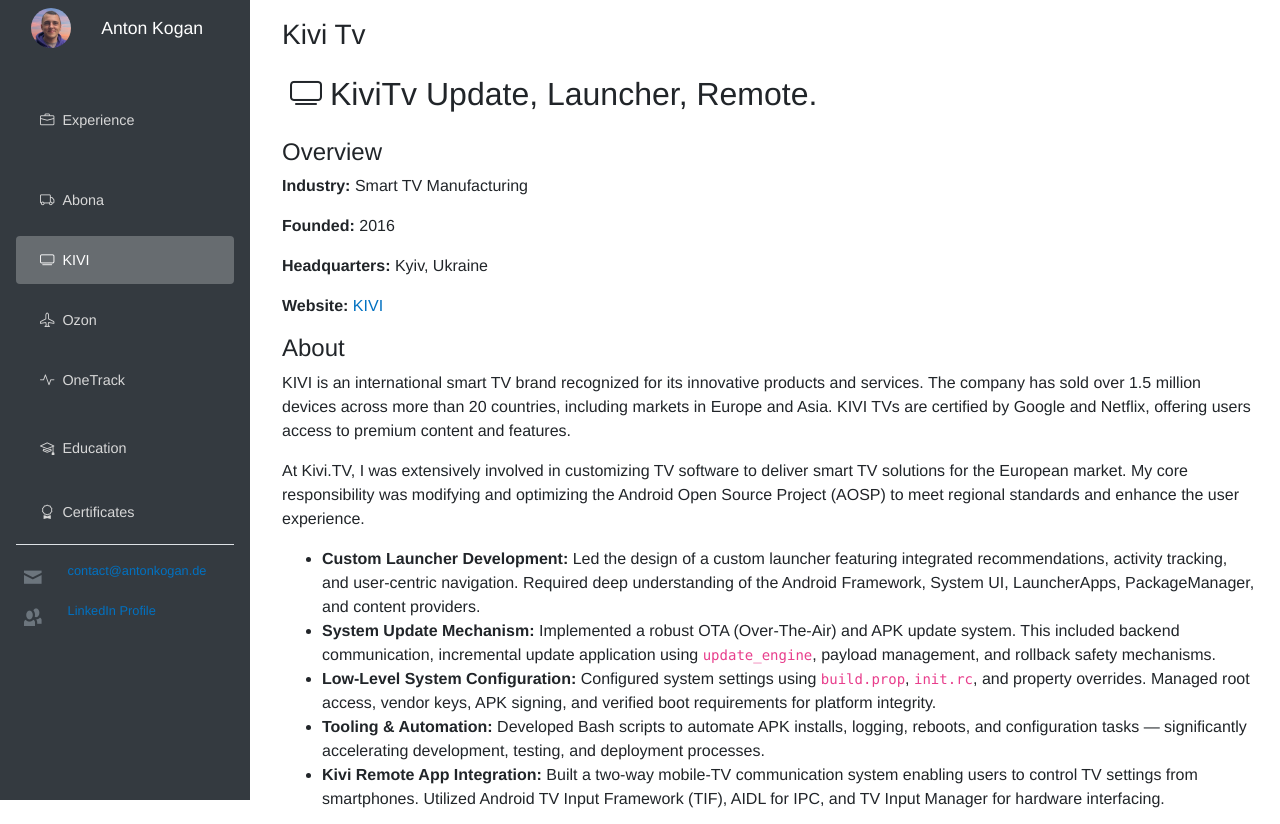
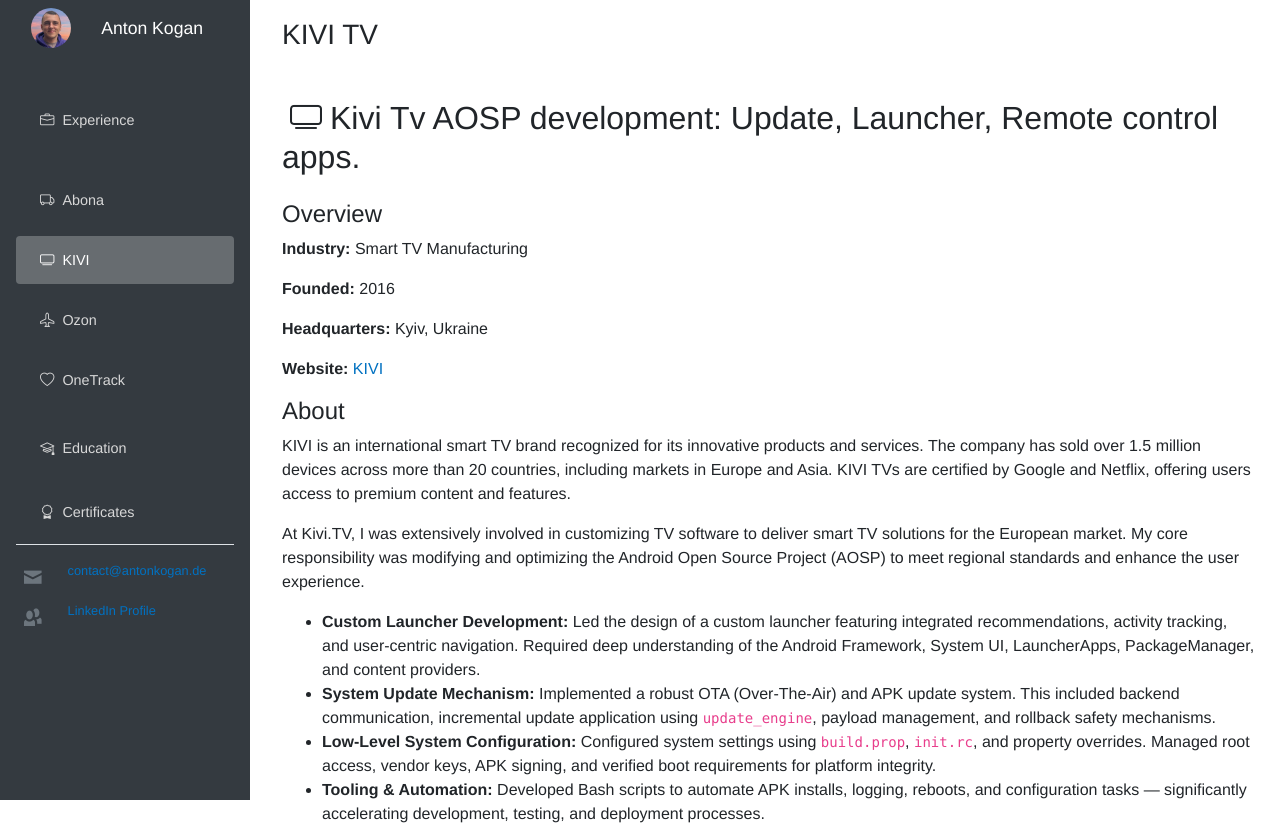
Before and after one commit to Antonkog/CVSource, an ASP.NET Core app: page /experience/kivi in a window 1280 px wide. Shown: the top 824 px of the page. Run offline with ASP.NET Core 8, Linux system fonts and the light colour scheme; style sheets or scripts are compiled from the project's sources.

Commit message:
Add paddings.

```diff
--- a/Pages/Abona.razor
+++ b/Pages/Abona.razor
@@ -1,7 +1,11 @@
 @page "/experience/abona"
 <h3>Abona Deutschland GmbH</h3>
 
-<div class="container mt-4">
+<div class="mt-5">
+    <h2 class="mb-4">
+        <i class="bi bi-truck m-2"></i>DriverApp: Navigation and task management system.
+    </h2>
+
     <section class="mb-5">
         <div>
             <h4>Overview</h4>
@@ -66,9 +70,9 @@
             <li>Extended Windows Forms interfaces to support user input and driver communication logic.</li>
         </ul>
 
-       <div class="p-4 bg-yellow-100 border-l-4 border-yellow-500 text-yellow-700 rounded-md shadow-sm max-w-2xl mx-auto my-4">
-           <strong>Project Visibility Notice:</strong> Due to company policy, I am not permitted to share ERP screenshots.<br>
-           This is to protect proprietary ideas and prevent potential misuse.
+        <div class="p-4 bg-yellow-100 border-l-4 border-yellow-500 text-yellow-700 rounded-md shadow-sm max-w-2xl mx-auto my-4">
+            <strong>Project Visibility Notice:</strong> Due to company policy, I am not permitted to share ERP screenshots.<br>
+            This is to protect proprietary ideas and prevent potential misuse.
         </div>
 
         @*
--- a/Pages/Certificates.razor
+++ b/Pages/Certificates.razor
@@ -1,6 +1,6 @@
 @page "/Certificates"
 
-<div class="container mt-5">
+<div class="mt-5">
     <h2 class="mb-4">Certificates</h2>
     <ul class="list-unstyled ms-2">
         @foreach (var cert in certificateList)
--- a/Pages/Education.razor
+++ b/Pages/Education.razor
@@ -1,5 +1,5 @@
 @page "/Education"
-<div class="container mt-5">
+<div class="mt-5">
     <h2 class="mb-4">Education</h2>
     @foreach (var entry in educationList)
     {
--- a/Pages/Kivi.razor
+++ b/Pages/Kivi.razor
@@ -1,8 +1,8 @@
 @page "/experience/kivi"
-<h3>Kivi Tv</h3>
-<div class="mt-4">
+<h3>KIVI TV</h3>
+<div class="mt-5">
     <h2 class="mb-4">
-        <i class="bi bi-tv m-2"></i>KiviTv Update, Launcher, Remote.
+        <i class="bi bi-tv m-2"></i>Kivi Tv AOSP development: Update, Launcher, Remote control apps.
     </h2>
 
     <div>
--- a/Pages/OneTrak.razor
+++ b/Pages/OneTrak.razor
@@ -1,15 +1,21 @@
 @page "/experience/onetrak"
+<h3>ONETRAK</h3>
+<div class="mt-5">
+    <h2 class="mb-4">
+        <i class="bi bi-heart m-2"></i>Application for a wearable device.
+    </h2>
 
-<h3>OneTrak LLC</h3>
     <div>
+        <h4>Overview</h4>
+        <p><strong>Industry:</strong> Healthcare</p>
+        <p><strong>Founded:</strong> 2012</p>
+        <p><strong>Headquarters:</strong> Moscow, Russia</p>
+
           <!-- About Section -->
             <section>
                 <h4>About</h4>
                 <p>
                     Onetrak is a Russian manufacturer and developer of IT solutions in healthcare and wellness, specializing in the remote monitoring of individuals and patients. The company focuses on developing predictive and preventative measures to enhance health and well-being.
-        </p>
-        <p>
-            <strong>Website:</strong> <a href="https://onetrak.ru" target="_blank">onetrak.ru</a>
                 </p>
             </section>
 
@@ -54,6 +60,7 @@
                 }
             </div>
     </div>
+</div>
 
 @code
 {
--- a/Pages/Ozon.razor
+++ b/Pages/Ozon.razor
@@ -1,7 +1,7 @@
 @page "/experience/ozon"
-<h3>Ozon Ltd.</h3>
+<h3>OZON</h3>
 
-<div class="mt-4">
+<div class="mt-5">
     <h2 class="mb-4"><i class="bi bi-airplane m-2"></i>Ozon Travel</h2>
 
     <div>
--- a/Shared/NavMenu.razor
+++ b/Shared/NavMenu.razor
@@ -43,7 +43,7 @@
             </div>
             <div class="nav-item mb-1">
                 <NavLink class="nav-link" href="experience/onetrak">
-                    <i class="bi bi-activity m-2"></i> OneTrack
+                    <i class="bi bi-heart m-2"></i> OneTrack
                 </NavLink>
             </div>
         </div>
```
Also changed, not shown: Pages/Index.razor (+5 -5 lines). Lines whose indentation alone changed are shown as unchanged.
